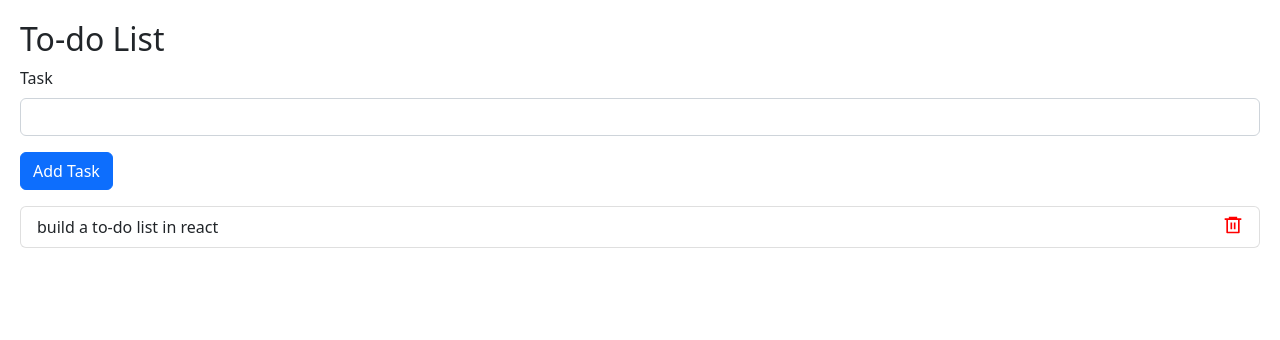
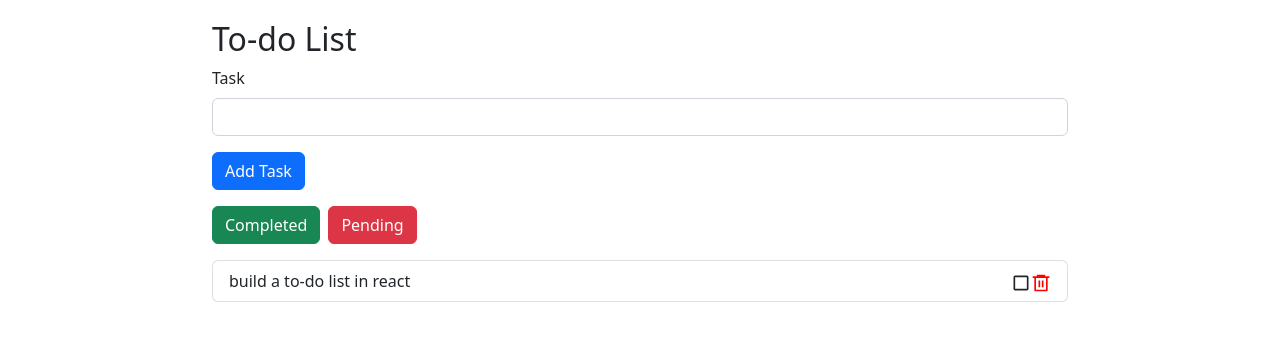
Before and after one commit to niiquash/todoapplication, a React (Vite) app: page / in a window 1280 px wide. Shown: the top 340 px of the page. Built offline with nearby package versions, Linux system fonts and the light colour scheme.

Commit message:
added filter buttons for displaying list of todos.

```diff
--- a/src/App.css
+++ b/src/App.css
@@ -0,0 +1,11 @@
+.app {
+    margin: 0 15vw;
+}
+
+.filter-btns {
+    margin-bottom: 16px;
+}
+
+.btn-success {
+    margin-right: 8px;
+}
--- a/src/App.tsx
+++ b/src/App.tsx
@@ -1,10 +1,11 @@
-import { useState } from 'react';
+import { useState } from "react";
+import "./App.css";
 import Heading from "./components/Heading";
 import TodoList from "./components/TodoList";
 import TodoForm from "./components/TodoForm";
+import ListFilter from "./components/ListFilter";
 
 function App() {
-
   const [todos, setTodos] = useState([
     {
       id: 1,
@@ -12,10 +13,31 @@ function App() {
       completed: false,
     },
   ]);
+  const [currentListView, setCurrentListView] = useState("pending");
 
   const handleDelete = (id: number) => {
-    setTodos(todos.filter(todo => todo.id !== id))
-  }
+    setTodos(todos.filter((todo) => todo.id !== id));
+  };
+
+  const handleUncheck = (id: number) => {
+    setTodos(
+      todos.map((todo) =>
+        todo.id === id && todo.completed === true
+          ? { ...todo, completed: false }
+          : todo
+      )
+    );
+  };
+
+  const handleCheck = (id: number) => {
+    setTodos(
+      todos.map((todo) =>
+        todo.id === id && todo.completed === false
+          ? { ...todo, completed: true }
+          : todo
+      )
+    );
+  };
 
   const onSubmit = (newTodo: string) => {
     setTodos([
@@ -23,15 +45,27 @@ function App() {
       { id: todos.length + 1, item: newTodo, completed: false },
     ]);
 
-    console.log(todos)
-  }
+    console.log(todos);
+  };
+
+  const completedItems = todos.filter((todo) => todo.completed === true);
+  const pendingItems = todos.filter((todo) => todo.completed === false);
+
+  const currentTodo =
+    currentListView === "pending" ? pendingItems : completedItems;
 
   return (
-    <>
+    <div className="app">
       <Heading />
       <TodoForm onSubmit={onSubmit} />
-      <TodoList handleDelete={handleDelete} todos={todos} />
-    </>
+      <ListFilter setCurrentListView={setCurrentListView} />
+      <TodoList
+        handleCheck={handleCheck}
+        handleUncheck={handleUncheck}
+        handleDelete={handleDelete}
+        todos={currentTodo}
+      />
+    </div>
   );
 }
 
--- /dev/null
+++ b/src/components/ListFilter.tsx
@@ -0,0 +1,26 @@
+import React from 'react'
+
+interface Props {
+    setCurrentListView: (anythingHere: string) => void;
+}
+
+const ListFilter = ({ setCurrentListView }: Props) => {
+  return (
+    <div className="filter-btns">
+      <button
+        onClick={() => setCurrentListView("completed")}
+        className="btn btn-success"
+      >
+        Completed
+      </button>
+      <button
+        onClick={() => setCurrentListView("pending")}
+        className="btn btn-danger"
+      >
+        Pending
+      </button>
+    </div>
+  );
+};
+
+export default ListFilter
--- a/src/components/TodoList.tsx
+++ b/src/components/TodoList.tsx
@@ -1,5 +1,7 @@
 import React from "react";
 import { RiDeleteBin6Line } from "react-icons/ri";
+import { MdOutlineCheckBoxOutlineBlank } from "react-icons/md";
+import { MdOutlineCheckBox } from "react-icons/md";
 
 interface Todo {
   id: number;
@@ -10,9 +12,11 @@ interface Todo {
 interface Props {
   todos: Todo[];
   handleDelete: (id: number) => void;
+  handleUncheck: (id: number) => void;
+  handleCheck: (id: number) => void;
 }
 
-const TodoList = ({ handleDelete, todos }: Props) => {
+const TodoList = ({ handleCheck, handleDelete, handleUncheck, todos }: Props) => {
   return (
     <ul className="list-group">
       {todos &&
@@ -22,11 +26,25 @@ const TodoList = ({ handleDelete, todos }: Props) => {
             className="list-group-item  d-flex justify-content-between"
           >
             {todo.item}
-            <RiDeleteBin6Line
-              onClick={() => handleDelete(todo.id)}
-              color="red"
-              size={20}
-            />
+            <div className="list-controls">
+              {todo.completed ? (
+                <MdOutlineCheckBox
+                  onClick={() => handleUncheck(todo.id)}
+                  size={20}
+                  color="green"
+                />
+              ) : (
+                <MdOutlineCheckBoxOutlineBlank
+                  onClick={() => handleCheck(todo.id)}
+                  size={20}
+                />
+              )}
+              <RiDeleteBin6Line
+                onClick={() => handleDelete(todo.id)}
+                color="red"
+                size={20}
+              />
+            </div>
           </li>
         ))}
     </ul>
```
